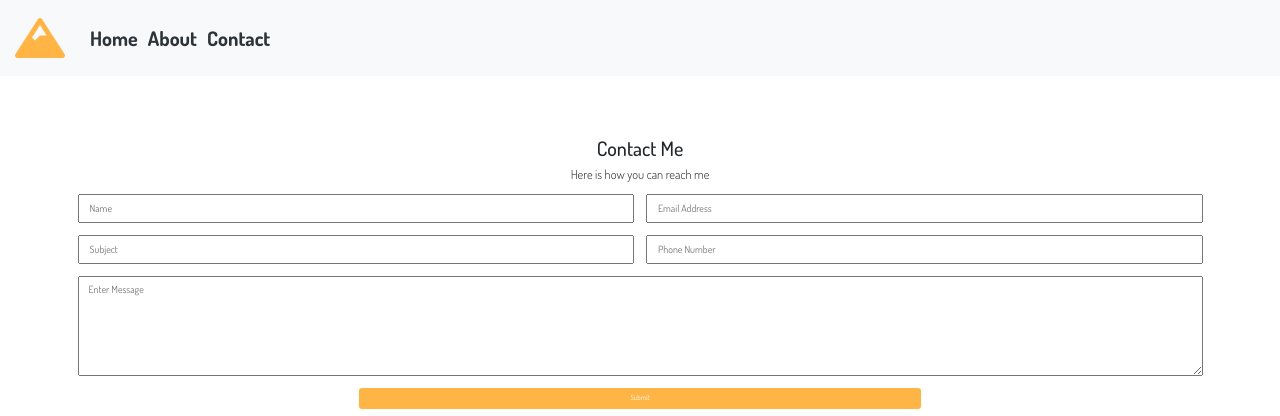
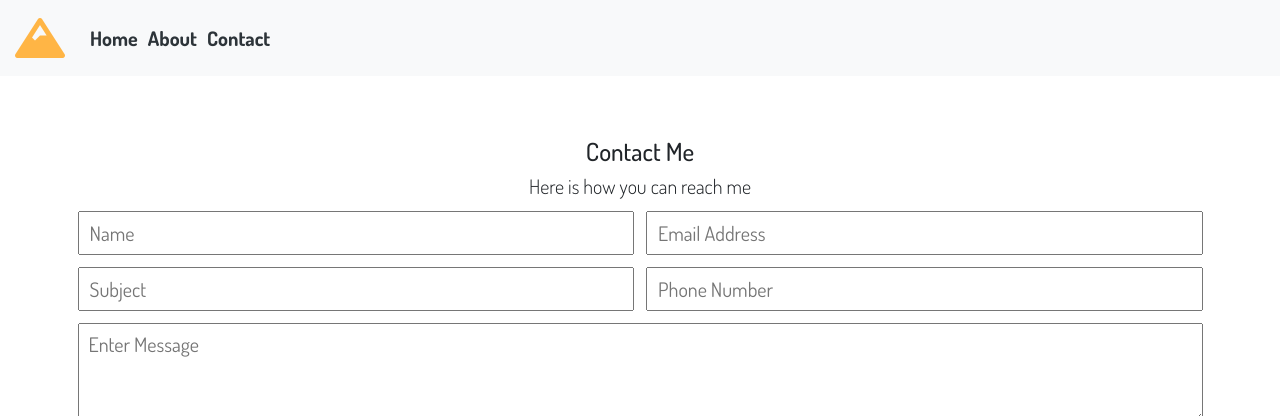
Before and after one commit to BGM6/Trail_Marker_App, a plain HTML site: page contact.html in a window 1280 px wide. Shown: the top 416 px of the page. Drawn offline with nearby package versions, Linux system fonts and the light colour scheme.

Commit message:
added more style for the contact page

```diff
--- a/contact.html
+++ b/contact.html
@@ -73,7 +73,7 @@
 
 <section id="contact-a" class="text-center py-3">
     <div class="container">
-        <h2 class="section-title">Contact Me</h2>
+        <h1 class="section-title">Contact Me</h1>
         <div class="bottom-line"></div>
         <p class="lead">Here is how you can reach me</p>
         <form method="POST" data-netlify="true" data-netlify-recaptcha="true">
--- a/css/style.css
+++ b/css/style.css
@@ -254,6 +254,7 @@ a:visited {
 }
 
 #contact-a .text-fields {
+    font-size: 2rem;
     display: grid;
     grid-template-areas: 'name email'
  'subject phone'
@@ -290,14 +291,20 @@ a:visited {
 #contact-a button[type='submit'] {
     border-radius: 3px;
     background:  var(--color-brand--1);
-    font-size: 0.7rem;
+    font-size: 2rem;
     padding: 0.5rem 0.2rem;
     width: 50%;
     color: #ffffff;
     border: none;
     cursor: pointer;
     outline: none;
+}
 
+#contact-a button:hover {
+    opacity: 0.9;
+}
+.lead {
+    font-size: 2rem;
 }
 
 
```
